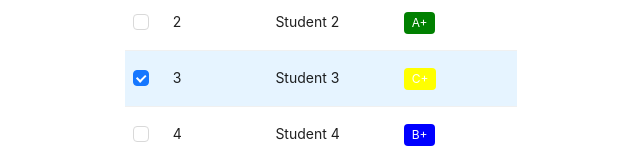
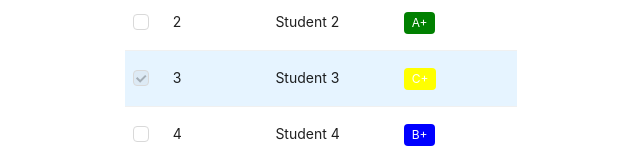
Before and after one commit to mohamedmonirshabana/AntDesign, a React (Create React App) app: page / in a window 1280 px wide. Shown: the part 293-453 px from the top of the page, without its empty margins (319-959 px from the left). Built offline with nearby package versions, Linux system fonts and the light colour scheme.

Commit message:
select disable

```diff
--- a/src/App.js
+++ b/src/App.js
@@ -97,6 +97,9 @@ function App() {
             onSelect: (record) => {
               console.log({ record });
             },
+            getCheckboxProps: (record) => ({
+              disabled: record.grade === 'C+',
+            }),
           }}
         ></Table>
       </header>
```
